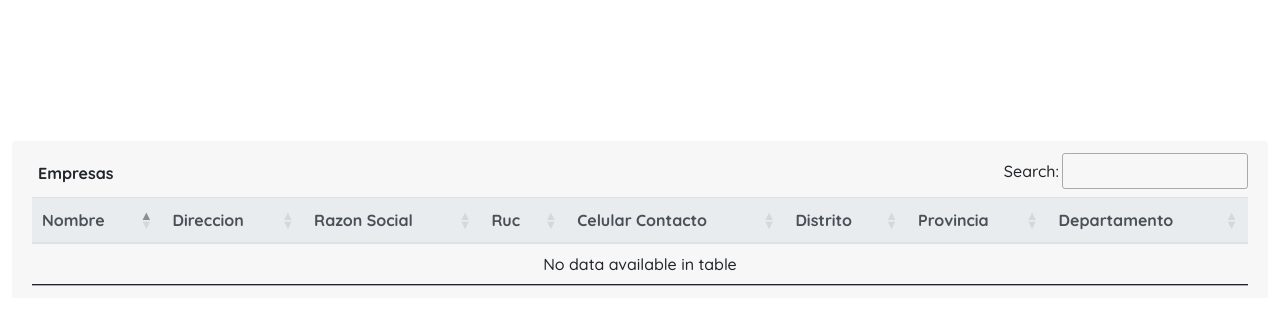
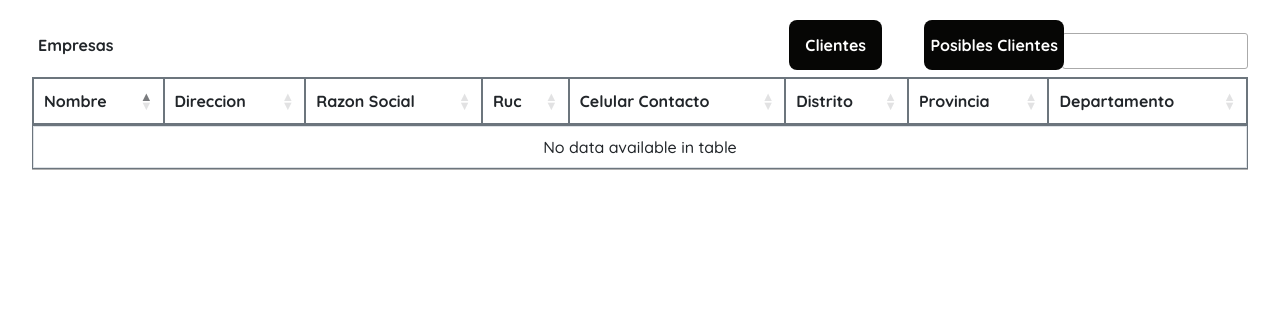
Before and after one commit to DiegoNY/proyecto-2, a PHP site: page /verEmpresas.php in a window 1280 px wide. Shown: the part 88-413 px from the top of the page. Run offline with PHP 8.4, Linux system fonts and the light colour scheme; tables that the repository leaves empty or names only in its code hold one stand-in row (values such as "Sample post"); lists and menus that the app fills with data are empty; some libraries are stand-ins or nearby versions.

Commit message:
Agregando cambios grandes

```diff
--- a/src/index.php
+++ b/src/index.php
@@ -1,6 +1,5 @@
 <!--Cabecera-->
 <?php include 'templates/header.php' ?>
 <?php include 'style/style.php' ?>
-
 <?php include 'templates/registrarEmpresa.php' ?>
 <?php include 'js/js.php'; ?>
--- a/src/js/js.php
+++ b/src/js/js.php
@@ -2,7 +2,7 @@
    //manejo de dataTable
    $(document).ready(function() {
         $('#projectsTable').DataTable({
-            scrollY: '280px',
+            scrollY: '420px',
             scrollCollapse: true,
             paging: false,
             "language": {
--- a/src/style/style.php
+++ b/src/style/style.php
@@ -155,7 +155,7 @@ body{
 
 /*estilos para tabla */
 #contenedor-tabla{
-        margin-top: 80px;
+        margin-top: -120px;
     }
 
     .cont{
@@ -165,13 +165,14 @@ body{
         margin-top: 141px;
         position: relative;
     }
-    .nombre-flotante{
+    .cuadro-flotante{
         position: absolute ;
-        top: 5px;
+        top: -3px;
         left: 23px;
         font-weight: bold;
         z-index: 1;
         padding: 15px;
+
     }
     /*responsive*/
     @media(max-width:640px){
@@ -197,5 +198,25 @@ body{
        margin-bottom: 6px;
        margin-left: 18px;
     }
+    .inactive{
+        display: none;
+    }
+
+    .btn-flotante{
+        position: absolute ;
+        top: -16px;
+        left: 23px;
+        font-weight: bold;
+        z-index: 1;
+        padding: 15px;
+    }
+    .btns{
+        left: 732px;
+        width: auto;
+        width: 347px;
+        display: flex;
+
+    }
+
 
 </style>
--- a/src/templates/header.php
+++ b/src/templates/header.php
@@ -30,21 +30,25 @@
 </head>
 
 <body>
-    <div class="container-fluid bg-warning ">
+    <div class="container-fluid bg-warning">
         <nav class="navbar navbar-expand-lg navbar-light  py-4">
             <div class="container-fluid">
-                <a class="navbar-brand" href="#">Bienvenido👋</a>
+                <a class="navbar-brand"  href="verEmpresas.php">Bienvenido👋</a>
                 <button class="navbar-toggler" type="button" data-bs-toggle="collapse" data-bs-target="#navbarNav" aria-controls="navbarNav" aria-expanded="false" aria-label="Toggle navigation">
                     <span class="navbar-toggler-icon"></span>
                 </button>
                 <div class="collapse navbar-collapse" id="navbarNav">
                     <ul class="navbar-nav">
                         <li class="nav-item">
-                            <a class="nav-link" href="#">Ingresar Empresas</a>
+                            <a class="nav-link" href="registrarEmpresa.php">Ingresar Empresas</a>
                         </li>
                         <li class="nav-item">
                             <a class="nav-link" href="#">Salir</a>
                         </li>
+                        <li class="nav-item inactive" >
+                            <a class="nav-link" href="#">volver</a>
+                        </li>
+
                         <li class="nav-item">
                             <a class="nav-link disabled" href="#" tabindex="-1" aria-disabled="true">🐱‍👤</a>
                         </li>
--- a/src/templates/mostrarEmpresas.php
+++ b/src/templates/mostrarEmpresas.php
@@ -5,52 +5,58 @@ include_once 'connection/conexion.php';
 $sentencia = $bd->query("SELECT empresa.nombre,empresa.direccion,empresa.razon_social,empresa.ruc,empresa.celular_contacto from empresa where empresa.eliminada = 1");
 $empresas = $sentencia->fetchAll(PDO::FETCH_OBJ);
 // print_r($empresas);
+
 ?>
 <!-- estilos -->
 <?php include 'style/style.php'; ?>
 <!-- tabla -->
 <div class="conte">
-    <div class="nombre-flotante">
+    <div class="cuadro-flotante">
         <div class="nom">Empresas</div>
+    </div>
+
+    <div class="btn-flotante btns">
+        <input type="button" value="Clientes" class="primary-button login-button" >
+        <input type="button" value="Posibles Clientes" onclick="" class="primary-button login-button">
     </div>
     <div class="container-fluid cont " id="contenedor-tabla">
         <div class="row">
             <div class="col-xxl-5 d-flex">
                 <!-- Card -->
                 <div class="card border-0 flex-fill w-100">
-                    <div class="card-header border-0 card-header-space-between">
+                    <div class="card-header border-0 card-header-space-between bg-transparent">
 
 
                         <!-- Table -->
                         <div class="table-responsive">
-                            <table id="projectsTable" class="ui celled table responsive nowrap unstackable" style="width:100%">
-                                <thead class="thead-light">
+                            <table id="projectsTable" class="table  table-bordered border border-secondary " style="width:100%">
+                                <thead class="">
                                     <tr>
-                                        <th scope="col">Nombre</th>
-                                        <th scope="col">Direccion</th>
-                                        <th scope="col">Razon Social</th>
-                                        <th scope="col">Ruc</th>
-                                        <th scope="col">Celular Contacto</th>
-                                        <th scope="col">Distrito</th>
-                                        <th scope="col">Provincia</th>
-                                        <th scope="col">Departamento</th>
+                                        <th scope="col" class="border-secondary">Nombre</th>
+                                        <th scope="col" class="border-secondary">Direccion</th>
+                                        <th scope="col" class="border-secondary">Razon Social</th>
+                                        <th scope="col" class="border-secondary">Ruc</th>
+                                        <th scope="col" class="border-secondary">Celular Contacto</th>
+                                        <th scope="col" class="border-secondary">Distrito</th>
+                                        <th scope="col" class="border-secondary">Provincia</th>
+                                        <th scope="col" class="border-secondary">Departamento</th>
                                     </tr>
                                 </thead>
                                 <tbody>
                                     <?php
-                                    foreach ($empresas as $data) {
+                                    foreach ($empresas as $datos) :
                                     ?>
                                         <tr>
-                                            <td scope="row"><?php echo $data->nombre; ?></td>
-                                            <td scope="row"><?php echo $data->direccion; ?></td>
-                                            <td scope="row"><?php echo $data->razon_social; ?></td>
-                                            <td scope="row"><?php echo $data->ruc; ?></td>
-                                            <td scope="row"><?php echo $data->celular_contacto; ?></td>
-                                            <td scope="row"> Lima</td>
-                                            <td scope="row">Peru</td>
-                                            <td scope="row">No se </td>
+                                            <td scope="row" class="border-secondary"><?php echo $datos->nombre; ?></td>
+                                            <td scope="row" class="border-secondary"><?php echo $datos->direccion; ?></td>
+                                            <td scope="row" class="border-secondary"><?php echo $datos->razon_social; ?></td>
+                                            <td scope="row" class="border-secondary"><?php echo $datos->ruc; ?></td>
+                                            <td scope="row" class="border-secondary"><?php echo $datos->celular_contacto; ?></td>
+                                            <td scope="row" class="border-secondary"> Lima</td>
+                                            <td scope="row" class="border-secondary">Peru</td>
+                                            <td scope="row" class="border-secondary">No se </td>
                                         </tr>
-                                    <?php } ?>
+                                    <?php endforeach; ?>
                                 </tbody>
                             </table>
                         </div> <!-- / .table-responsive -->
--- a/src/templates/registrarEmpresa.php
+++ b/src/templates/registrarEmpresa.php
@@ -33,7 +33,7 @@
             <div class="cont-forms">
                 <label for="email" class="label">Trabajara con nosotros ? </label>
                 <label for="" class="labels" >si marca la casilla</label>
-                <input type="checkbox" value="on"  name="txtTrabajaNosotros">
+                <input type="checkbox" value="1"  name="txtTrabajaNosotros">
             </div>
 
             <!-- Select -->
```
Also changed, not shown: src/editar.php (+38 -0 lines), src/registrarEmpresa.php (+3 -4 lines), src/connection/conexion.php (line endings or trailing spaces).
